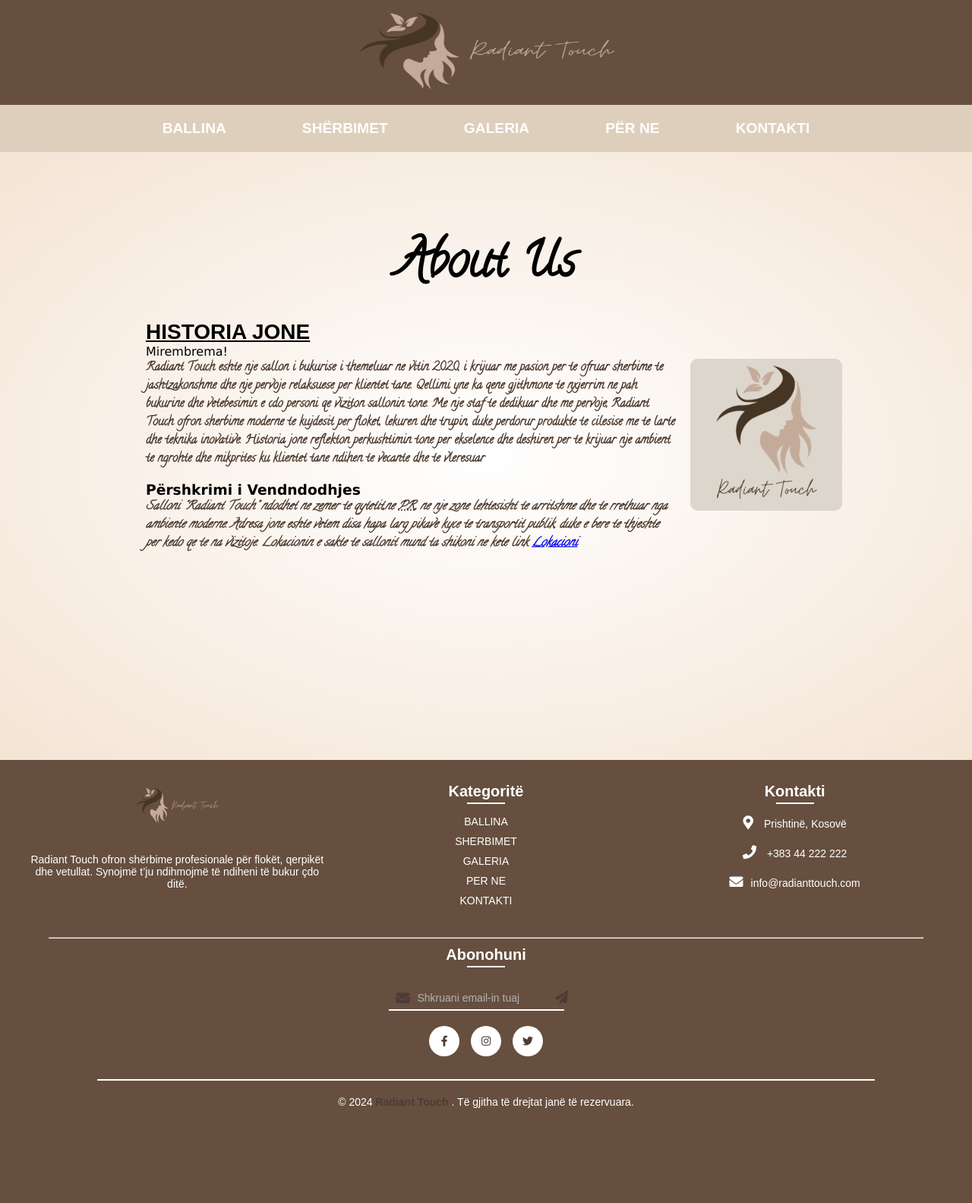
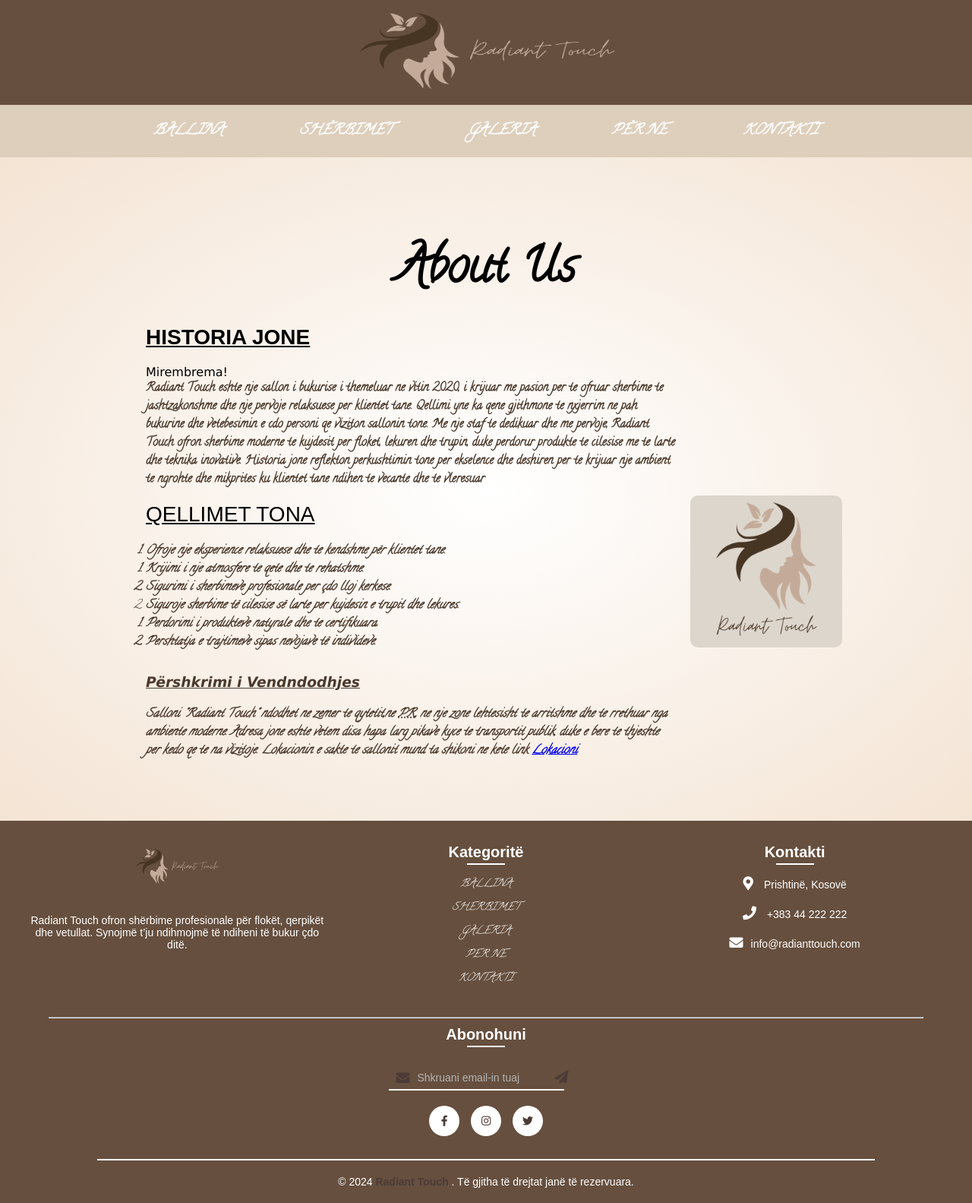
Before and after one commit to Vessa-is/UEB24_Gr19, a PHP site: page /per_ne.html in a window 1280 px wide. Shown: the whole page at 76% size. Before the commit the page ends 1458 px from the top, so only its background shows below. Run offline with PHP 8.4, Linux system fonts and the light colour scheme.

Commit message:
nested lista, ordered lista

```diff
--- a/per_ne.html
+++ b/per_ne.html
@@ -42,8 +42,29 @@
             <p id="aboutusgreeting"></p>
               <p class="aboutusparagraph"><b>Radiant Touch eshte nje sallon i bukurise i themeluar ne vitin 2020, i krijuar me pasion per te ofruar sherbime te jashtzakonshme dhe nje pervoje relaksuese per klientet tane. Qellimi yne ka qene gjithmone te nxjerrim ne pah bukurine dhe vetebesimin e cdo personi qe viziton sallonin tone. Me nje staf te dedikuar dhe me pervoje, Radiant Touch ofron sherbime moderne te kujdesit per floket, lekuren dhe trupin, duke perdorur produkte te cilesise me te larte dhe teknika inovative. Historia jone reflekton perkushtimin tone per ekselence dhe deshiren per te krijuar nje ambient te ngrohte dhe mikprites ku klientet tane ndihen te vecante dhe te vleresuar</b></p>
               <br>
+              <p id="qellimet">  Qellimet tona</p>
+              <b>
+              <ol class="ulaboutus">
+                <li>Ofroje nje eksperience relaksuese dhe te kendshme për klientet tane.
+                  <ol class="ulaboutus">
+                    <li>Krijimi i nje atmosfere te qete dhe te rehatshme.</li>
+                    <li>Sigurimi i sherbimeve profesionale per çdo lloj kerkese.</li>
+                  </ol>
+                </li>
+                <li>Siguroje sherbime të cilesise së larte per kujdesin e trupit dhe lekures.
+                  <ol clas="ulaboutus">
+                    <li>Perdorimi i produkteve natyrale dhe te certifikuara.</li>
+                    <li>Pershtatja e trajtimeve sipas nevojave të individeve.</li>
+                  </b>
+                </ol>
+
+                </li>
+
+
+
+
 <h3 id="h3lokacioni"> Përshkrimi i Vendndodhjes</h3>
-<p id="aboutuslokacioni"> <b>Salloni "Radiant Touch" ndodhet ne zemer te qytetit,ne <abbr title="Prishtine" >PR</abbr>, ne nje zone lehtesisht te arritshme dhe te rrethuar nga ambiente moderne. Adresa jone eshte vetem disa hapa larg pikave kyce te transportit publik, duke e bere te thjeshte per kedo qe te na vizitoje. Lokacionin e sakte te sallonit mund ta shikoni ne kete link <a href="https://www.google.com/maps/place/Cathedral+of+Saint+Mother+Teresa/@42.6562723,21.1576201,17z/data=!4m6!3m5!1s0x13549ee8ab4ab551:0xc5bceaec65d0ab0e!8m2!3d42.6562802!4d21.1593528!16s%2Fm%2F04n1jnj?entry=ttu&g_ep=EgoyMDI0MTIxMS4wIKXMDSoASAFQAw%3D%3D"> Lokacioni </a></b></p>
+<p id="aboutuslokacioni"> <b>Salloni "Radiant Touch" ndodhet ne zemer te qytetit,ne <abbr title="Prishtine" >PR</abbr>, ne nje zone lehtesisht te arritshme dhe te rrethuar nga ambiente moderne. Adresa jone eshte vetem disa hapa larg pikave kyce te transportit publik, duke e bere te thjeshte per kedo qe te na vizitoje. Lokacionin e sakte te sallonit mund ta shikoni ne kete link <a href="https://www.google.com/maps/place/Cathedral+of+Saint+Mother+Teresa/@42.6562723,21.1576201,17z/data=!4m6!3m5!1s0x13549ee8ab4ab551:0xc5bceaec65d0ab0e!8m2!3d42.6562802!4d21.1593528!16s%2Fm%2F04n1jnj?entry=ttu&g_ep=EgoyMDI0MTIxMS4wIKXMDSoASAFQAw%3D%3D" id="linkulokacionit"> Lokacioni </a></b></p>
             </div>
 
             <div class="imagesection">
--- a/style.css
+++ b/style.css
@@ -540,12 +540,14 @@ margin-top: 100px;
   width: 200px;
   height: 200px;
   border-radius: 10px;
+  background-attachment: fixed;
 }
 
 .contentsection .aboutustitle {
   text-transform: uppercase;
   text-decoration: underline;
   font-size: 28px;
+  margin-bottom: 20px;
 }
 
 .contentsection .aboutuscontent .aboutush3 {
@@ -574,12 +576,40 @@ margin-top: 100px;
 #h3lokacioni {
 
   font-family: Verdana, Geneva, Tahoma, sans-serif;
+  text-decoration: underline;
+  margin-top: 30px;
+margin-bottom: 20px;
+}
+
+#aboutuslokacioni  {
+  color:#4b392c;
+  font-family: group19;
+  font-style: oblique;
+  margin-bottom: 80px;
 
 }
 
-#aboutuslokacioni {
+
+#linkulokacionit  :visited {
+  color:purple;
+}
+#linkulokacionit :hover {
+  color:pink;
+}
+
+
+#qellimet{
+  text-transform: uppercase;
+  text-decoration: underline;
+  font-size: 28px;
+  margin-bottom: 20px;
+
+}
+
+.ulaboutus, li {
   color:#4b392c;
   font-family: group19;
   font-style: oblique;
 
+
 }
```
